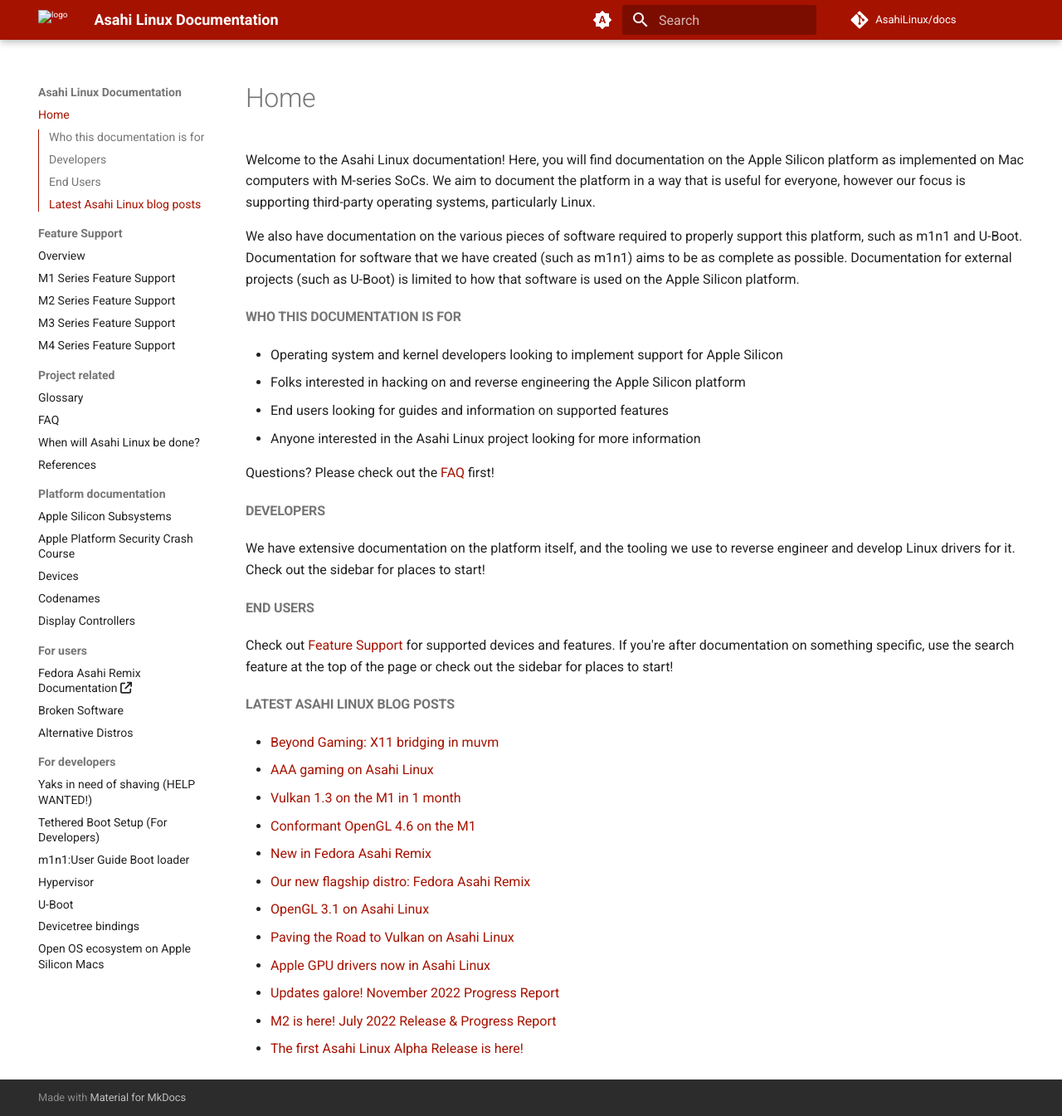
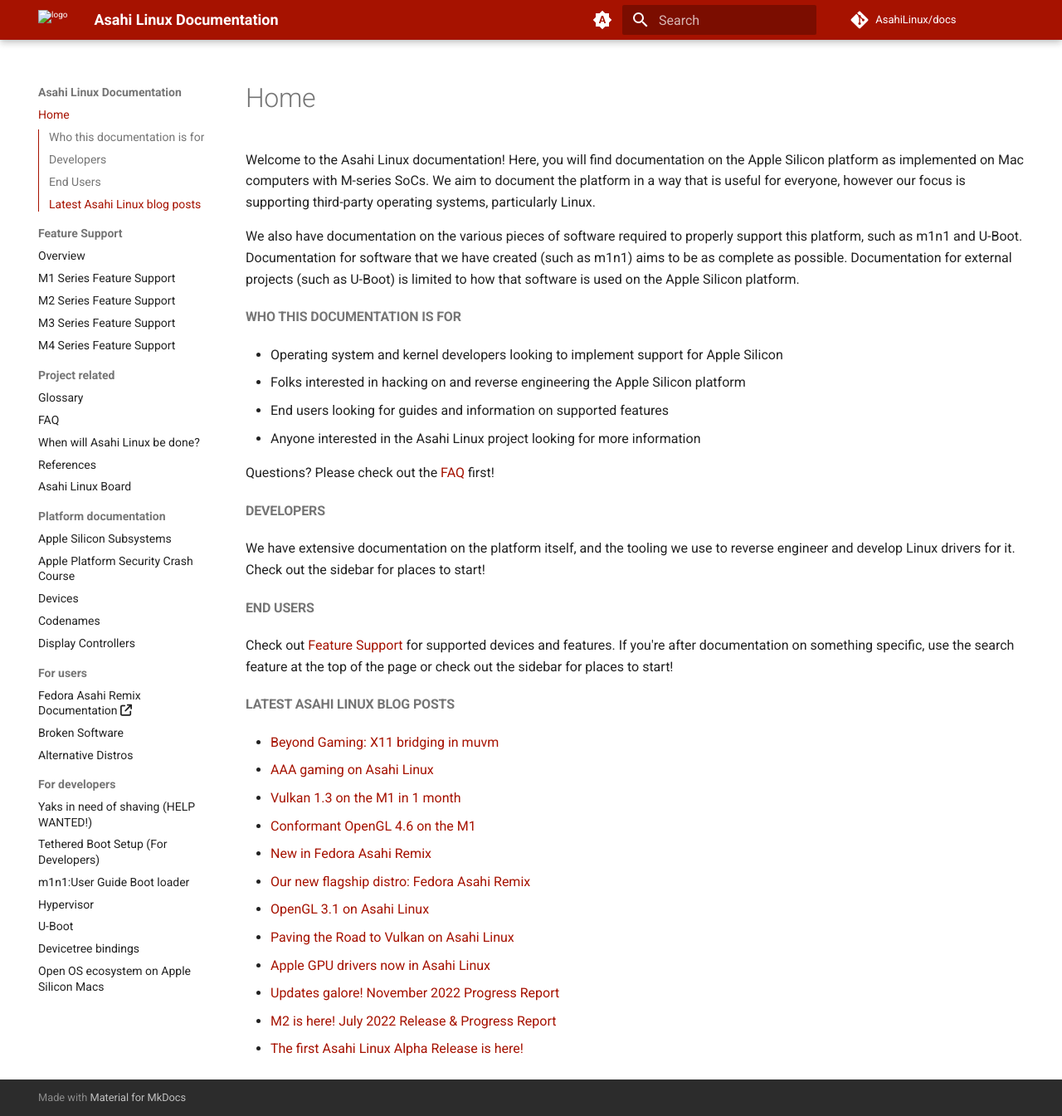
Before and after one commit to AsahiLinux/docs, an MkDocs documentation site: the page built from docs/index.md, in a window 1280 px wide and 1345 px high. Shown: the whole window at 83% size. Built offline with MkDocs 1.6.1 and Material for MkDocs 9.7.7, drawn with Linux system fonts in a browser that asks for light colours; comment, search, counter and statistics services are not loaded.

Commit message:
sidebar: add link to board page
Signed-off-by: James Calligeros <jcalligeros99@gmail.com>

```diff
--- a/mkdocs.yml
+++ b/mkdocs.yml
@@ -17,6 +17,7 @@
     - FAQ: project/faq.md
     - When will Asahi Linux be done?: project/when-will-asahi-be-done.md
     - References: project/references.md
+    - Asahi Linux Board: project/board/asahi-board.md
   - Platform documentation:
     - Apple Silicon Subsystems: platform/subsystems.md
     - Apple Platform Security Crash Course: platform/security.md
```
